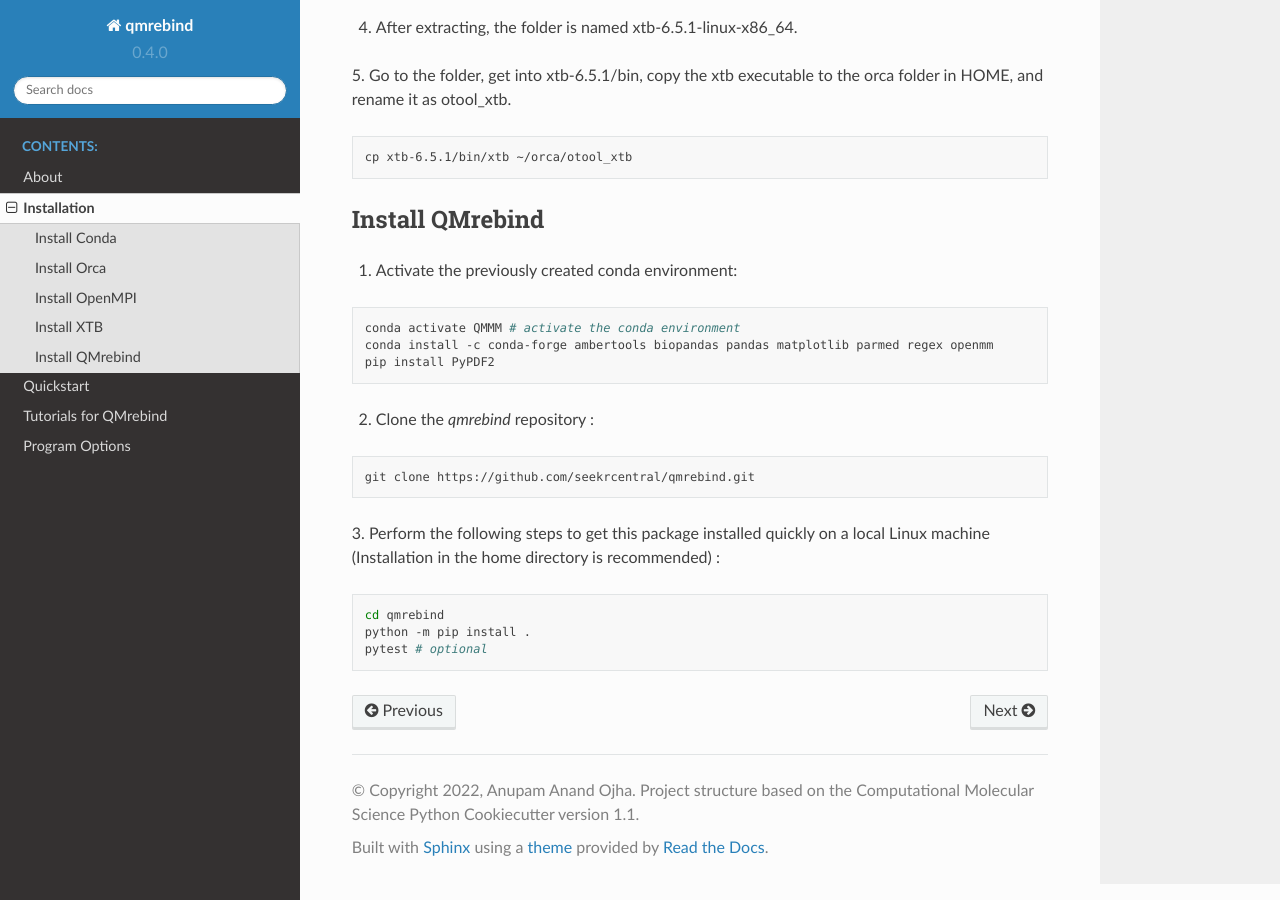
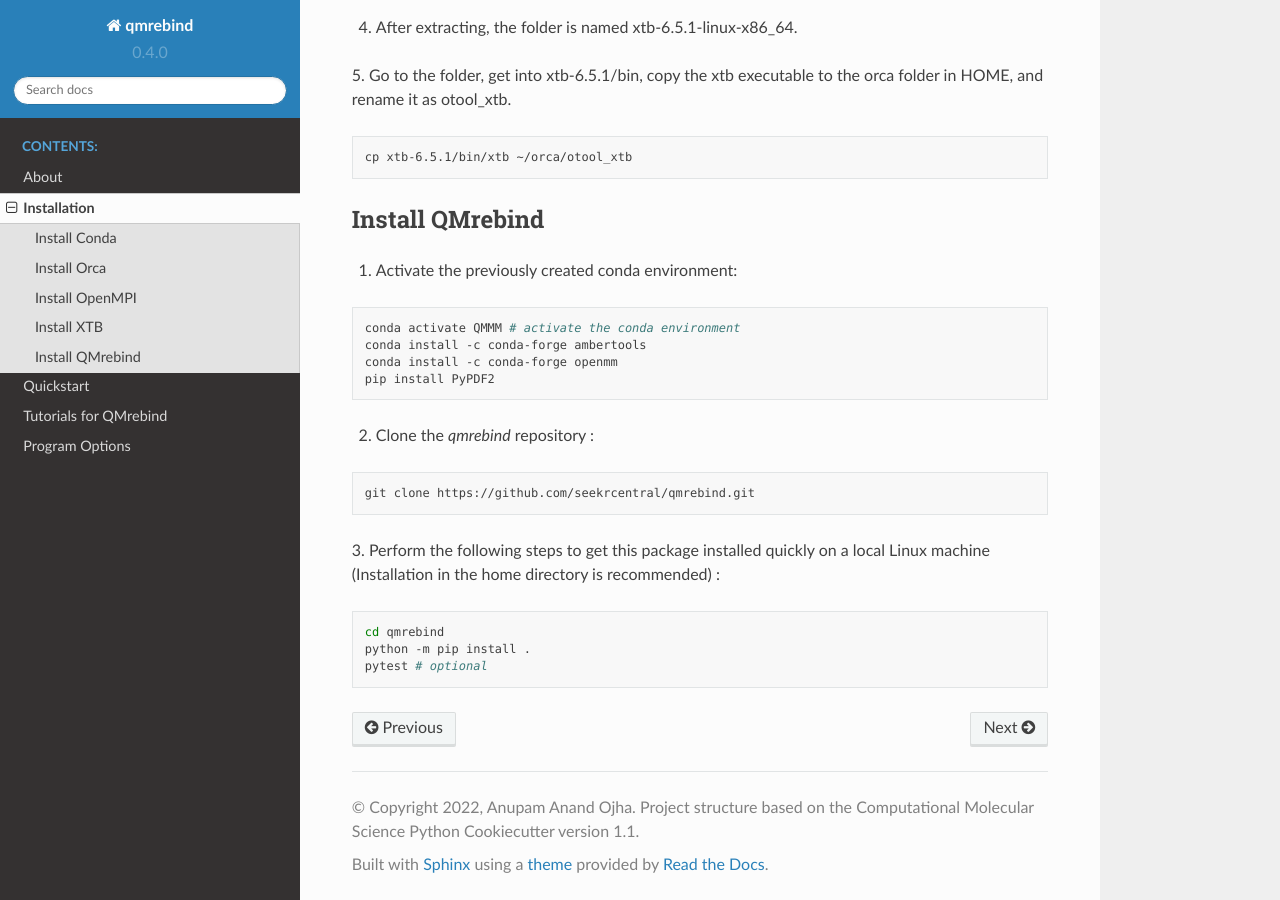
Before and after one commit to anandojha/qmrebind, a Sphinx documentation site: the page built from docs/installation.rst, in a window 1280 px wide and 900 px high, scrolled down 3178 px. Built offline with Sphinx 7.4.7 and the Read the Docs theme 2.0.0, drawn with Linux system fonts in a browser that asks for light colours.

Commit message:
Made some changes to installation docs.

```diff
--- a/docs/installation.rst
+++ b/docs/installation.rst
@@ -184,7 +184,8 @@
 .. code-block:: bash
 
   conda activate QMMM # activate the conda environment
-  conda install -c conda-forge ambertools biopandas pandas matplotlib parmed regex openmm
+  conda install -c conda-forge ambertools
+  conda install -c conda-forge openmm
   pip install PyPDF2
 
 2. Clone the *qmrebind* repository :
```
